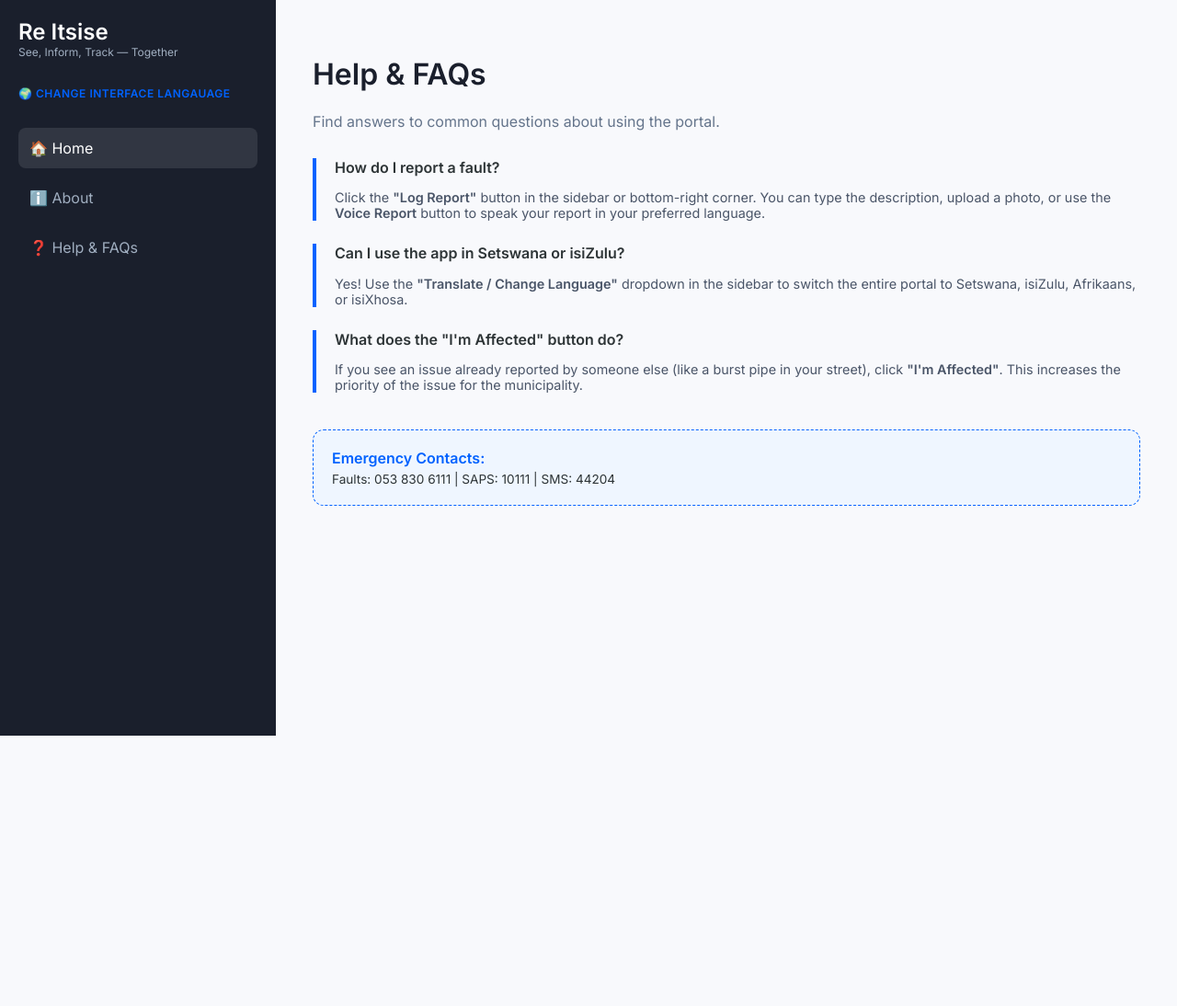
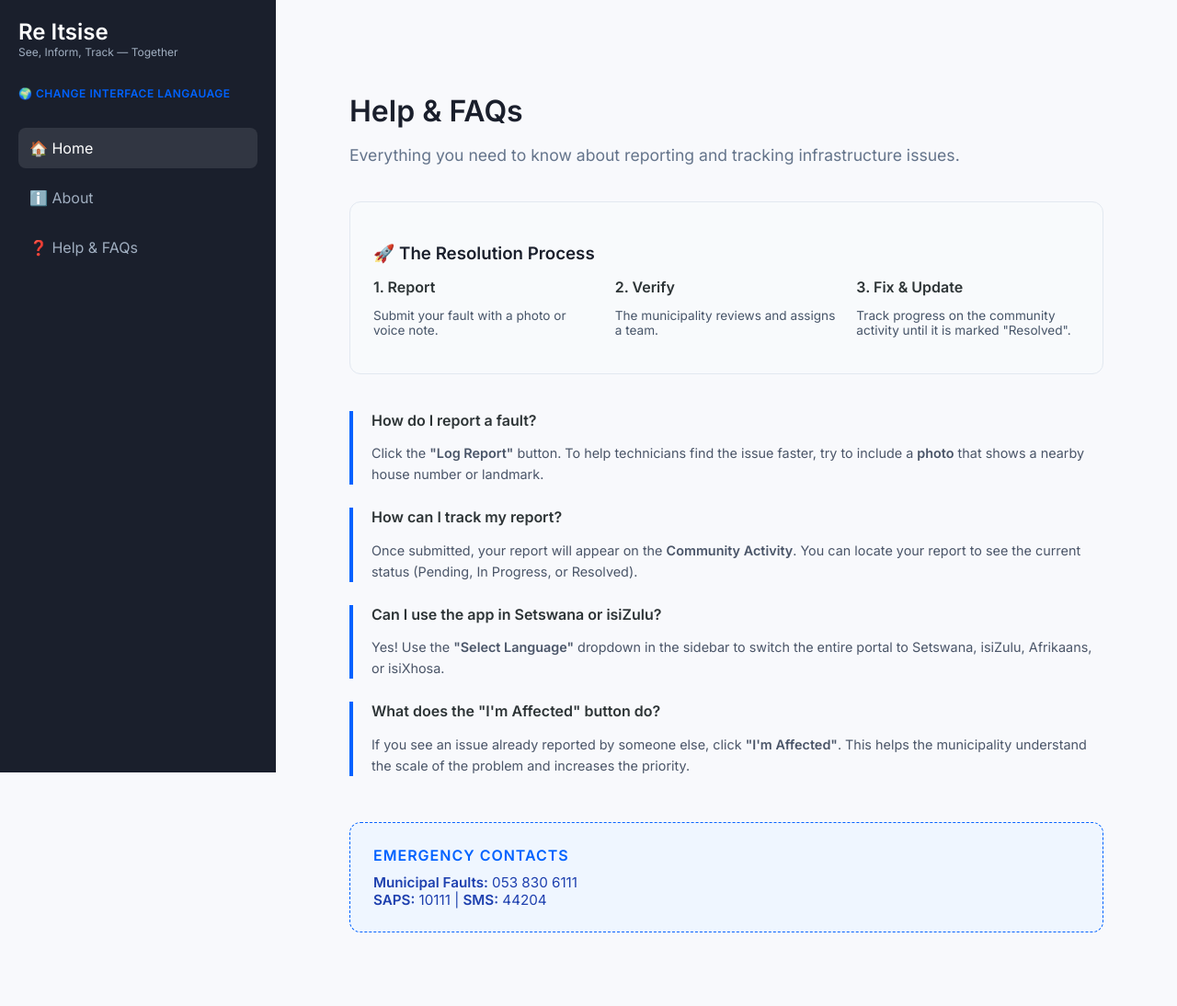
Before and after one commit to Sni180/Re-Itsise, a Django app: page /help/ in a window 1280 px wide. Shown: the whole page at 92% size. Before the commit the page ends 800 px from the top, so only its background shows below. Run offline with Django 5.2, Linux system fonts and the light colour scheme.

Commit message:
Final Final Update!!

```diff
--- a/reitsise/map/templates/base.html
+++ b/reitsise/map/templates/base.html
@@ -119,7 +119,7 @@
 
       <nav>
         <a href="{% url 'explorer_map' %}" class="nav-link active">🏠 Home</a>
-        <a href="{% url 'about' %}" class="nav-link">ℹ️ About </a>
+        <a href="{% url 'about' %}" class="nav-link">ℹ️ About</a>
         <a href="{% url 'help' %}" class="nav-link">❓ Help & FAQs</a>
       </nav>
     </div>
--- a/reitsise/map/templates/help.html
+++ /dev/null
@@ -1,73 +0,0 @@
-{% extends 'base.html' %} {% block content %}
-<div class="card" style="max-width: 900px; margin: 0 auto">
-  <h1 style="color: var(--primary-dark); font-weight: 800">Help & FAQs</h1>
-  <p style="color: #64748b; margin-bottom: 30px">
-    Find answers to common questions about using the portal.
-  </p>
-
-  <div
-    style="
-      margin-bottom: 25px;
-      border-left: 4px solid var(--accent-blue);
-      padding-left: 20px;
-    "
-  >
-    <h4 style="margin-bottom: 5px">How do I report a fault?</h4>
-    <p style="font-size: 0.9rem; color: #4a5568">
-      Click the <strong>"Log Report"</strong> button in the sidebar or
-      bottom-right corner. You can type the description, upload a photo, or use
-      the <strong>Voice Report</strong> button to speak your report in your
-      preferred language.
-    </p>
-  </div>
-
-  <div
-    style="
-      margin-bottom: 25px;
-      border-left: 4px solid var(--accent-blue);
-      padding-left: 20px;
-    "
-  >
-    <h4 style="margin-bottom: 5px">
-      Can I use the app in Setswana or isiZulu?
-    </h4>
-    <p style="font-size: 0.9rem; color: #4a5568">
-      Yes! Use the <strong>"Translate / Change Language"</strong> dropdown in
-      the sidebar to switch the entire portal to Setswana, isiZulu, Afrikaans,
-      or isiXhosa.
-    </p>
-  </div>
-
-  <div
-    style="
-      margin-bottom: 25px;
-      border-left: 4px solid var(--accent-blue);
-      padding-left: 20px;
-    "
-  >
-    <h4 style="margin-bottom: 5px">What does the "I'm Affected" button do?</h4>
-    <p style="font-size: 0.9rem; color: #4a5568">
-      If you see an issue already reported by someone else (like a burst pipe in
-      your street), click <strong>"I'm Affected"</strong>. This increases the
-      priority of the issue for the municipality.
-    </p>
-  </div>
-
-  <div
-    style="
-      margin-top: 40px;
-      padding: 20px;
-      background: #eff6ff;
-      border-radius: 12px;
-      border: 1px dashed var(--accent-blue);
-    "
-  >
-    <p style="margin: 0; font-weight: 600; color: var(--accent-blue)">
-      Emergency Contacts:
-    </p>
-    <p style="margin: 5px 0 0 0; font-size: 0.85rem">
-      Faults: 053 830 6111 | SAPS: 10111 | SMS: 44204
-    </p>
-  </div>
-</div>
-{% endblock %}
--- /dev/null
+++ b/reitsise/map/templates/map/help.html
@@ -0,0 +1,140 @@
+{% extends 'base.html' %} {% block content %}
+<div class="card" style="max-width: 900px; margin: 0 auto; padding: 40px">
+  <h1 style="color: var(--primary-dark); font-weight: 800; margin-bottom: 10px">
+    Help & FAQs
+  </h1>
+  <p style="color: #64748b; margin-bottom: 40px; font-size: 1.1rem">
+    Everything you need to know about reporting and tracking infrastructure
+    issues.
+  </p>
+
+  <div
+    style="
+      background: #f8fafc;
+      padding: 25px;
+      border-radius: 12px;
+      margin-bottom: 40px;
+      border: 1px solid #e2e8f0;
+    "
+  >
+    <h3 style="margin-bottom: 15px; color: var(--primary-dark)">
+      🚀 The Resolution Process
+    </h3>
+    <div style="display: flex; gap: 20px; flex-wrap: wrap">
+      <div style="flex: 1; min-width: 200px">
+        <strong>1. Report</strong>
+        <p style="font-size: 0.85rem; color: #475569">
+          Submit your fault with a photo or voice note.
+        </p>
+      </div>
+      <div style="flex: 1; min-width: 200px">
+        <strong>2. Verify</strong>
+        <p style="font-size: 0.85rem; color: #475569">
+          The municipality reviews and assigns a team.
+        </p>
+      </div>
+      <div style="flex: 1; min-width: 200px">
+        <strong>3. Fix & Update</strong>
+        <p style="font-size: 0.85rem; color: #475569">
+          Track progress on the community activity until it is marked
+          "Resolved".
+        </p>
+      </div>
+    </div>
+  </div>
+
+  <div
+    style="
+      margin-bottom: 25px;
+      border-left: 4px solid var(--accent-blue);
+      padding-left: 20px;
+    "
+  >
+    <h4 style="margin-bottom: 5px">How do I report a fault?</h4>
+    <p style="font-size: 0.9rem; color: #4a5568; line-height: 1.6">
+      Click the <strong>"Log Report"</strong> button. To help technicians find
+      the issue faster, try to include a <strong>photo</strong> that shows a
+      nearby house number or landmark.
+    </p>
+  </div>
+
+  <div
+    style="
+      margin-bottom: 25px;
+      border-left: 4px solid var(--accent-blue);
+      padding-left: 20px;
+    "
+  >
+    <h4 style="margin-bottom: 5px">How can I track my report?</h4>
+    <p style="font-size: 0.9rem; color: #4a5568; line-height: 1.6">
+      Once submitted, your report will appear on the
+      <strong>Community Activity</strong>. You can locate your report to see the
+      current status (Pending, In Progress, or Resolved).
+    </p>
+  </div>
+
+  <div
+    style="
+      margin-bottom: 25px;
+      border-left: 4px solid var(--accent-blue);
+      padding-left: 20px;
+    "
+  >
+    <h4 style="margin-bottom: 5px">
+      Can I use the app in Setswana or isiZulu?
+    </h4>
+    <p style="font-size: 0.9rem; color: #4a5568; line-height: 1.6">
+      Yes! Use the <strong>"Select Language"</strong> dropdown in the sidebar to
+      switch the entire portal to Setswana, isiZulu, Afrikaans, or isiXhosa.
+    </p>
+  </div>
+
+  <div
+    style="
+      margin-bottom: 25px;
+      border-left: 4px solid var(--accent-blue);
+      padding-left: 20px;
+    "
+  >
+    <h4 style="margin-bottom: 5px">What does the "I'm Affected" button do?</h4>
+    <p style="font-size: 0.9rem; color: #4a5568; line-height: 1.6">
+      If you see an issue already reported by someone else, click
+      <strong>"I'm Affected"</strong>. This helps the municipality understand
+      the scale of the problem and increases the priority.
+    </p>
+  </div>
+
+  <div
+    style="
+      margin-top: 50px;
+      padding: 25px;
+      background: #eff6ff;
+      border-radius: 12px;
+      border: 1px dashed var(--accent-blue);
+    "
+  >
+    <p
+      style="
+        margin: 0;
+        font-weight: 700;
+        color: var(--accent-blue);
+        text-transform: uppercase;
+        letter-spacing: 1px;
+      "
+    >
+      Emergency Contacts
+    </p>
+    <p style="margin: 10px 0 0 0; font-size: 0.95rem; color: #1e40af">
+      <strong>Municipal Faults:</strong>
+      <a href="tel:0538306111" style="text-decoration: none; color: inherit"
+        >053 830 6111</a
+      ><br />
+      <strong>SAPS:</strong>
+      <a href="tel:10111" style="text-decoration: none; color: inherit"
+        >10111</a
+      >
+      | <strong>SMS:</strong> 44204
+    </p>
+  </div>
+</div>
+{% endblock %}
--- a/reitsise/map/views.py
+++ b/reitsise/map/views.py
@@ -1,15 +1,51 @@
 from django.shortcuts import render, get_object_or_404
 from django.http import JsonResponse
-from .models import Fault, AffectedResident # Make sure both are imported
+from django.db.models import Q
+from .models import Fault, AffectedResident
 
+# 1. The Main Map / Search View
 def explorer_map(request):
-    # This powers your main Kimberley map and the recent activity sidebar
+    query = request.GET.get('search', '').strip()
     faults = Fault.objects.all().order_by('-date_reported')
+
+    if query:
+        # Create a mapping for common search terms to your DB codes
+        search_map = {
+            'water': 'WLEAK',
+            'water leak': 'WLEAK',
+            'leak': 'WLEAK',
+            'pipe': 'BPIPE',
+            'burst': 'BPIPE',
+            'electricity': 'ELEC',
+            'power': 'ELEC',
+        }
+
+        # Check if the user's word is in our map (case-insensitive)
+        db_code = search_map.get(query.lower())
+
+        if db_code:
+            # If we found a code, search for that specific code
+            faults = faults.filter(category__icontains=db_code)
+        else:
+            # Otherwise, perform the standard general search
+            faults = faults.filter(
+                Q(location_address__icontains=query) |
+                Q(description__icontains=query) |
+                Q(category__icontains=query) |
+                Q(ref_number__icontains=query)
+            )
+
     return render(request, 'map/index.html', {'faults': faults})
 
-def about(request): return render(request, 'about.html')
-def help_faq(request): return render(request, 'help.html')
+# 2. The About View (The one currently missing)
+def about(request):
+    return render(request, 'map/about.html')
 
+# 3. The Help/FAQ View (The other one currently missing)
+def help_faq(request):
+    return render(request, 'map/help.html')
+
+# 4. The "I'm Affected" Logic
 def im_affected(request):
     if request.method == 'POST':
         fault_id = request.POST.get('fault_id')
@@ -17,22 +53,16 @@ def im_affected(request):
         cellphone = request.POST.get('cellphone')
 
         try:
-            # 1. Find the specific fault they are joining
             incident = Fault.objects.get(id=fault_id)
-
-            # 2. CREATE the record in the AffectedResident table
-            # This is what makes the entry show up in your Admin "Inlines"
             AffectedResident.objects.create(
                 fault=incident,
                 full_name=name,
                 cellphone=cellphone
             )
-
             return JsonResponse({
                 'status': 'success',
                 'message': f'You have been added to report {incident.ref_number}'
             }, status=200)
-
         except Fault.DoesNotExist:
             return JsonResponse({'status': 'error', 'message': 'Incident not found'}, status=404)
 
```
Also changed, not shown: reitsise/map/templates/map/index.html (+29 -86 lines), reitsise/db.sqlite3, reitsise/map/templates/map/about.html (renamed from reitsise/map/templates/about.html), reitsise/media/fault_images/waterLeak_bN6YR4Y.jpg (added).
